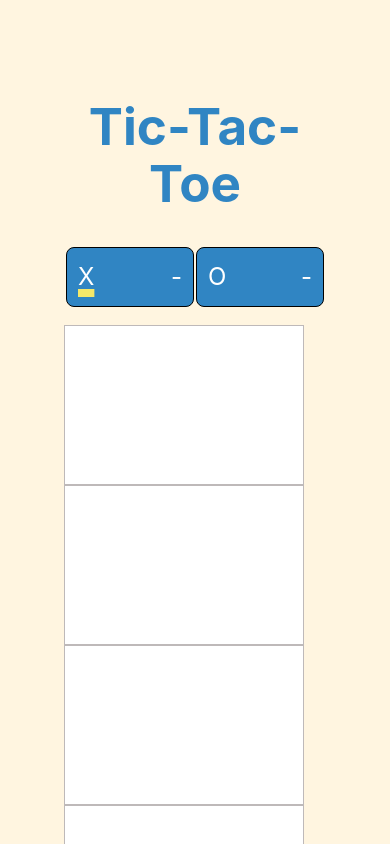
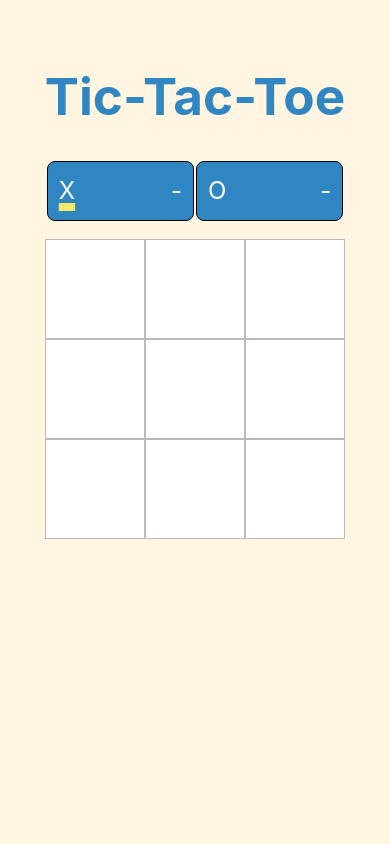
Before and after one commit to craigdavey306/tic-tac-toe, a React (Vite) app: page / in a window 390 px wide. Shown: the top 844 px of the page. Built offline with nearby package versions, Linux system fonts and the light colour scheme.

Commit message:
Fix mobile sizing issue

```diff
--- a/src/App.css
+++ b/src/App.css
@@ -9,7 +9,7 @@
 
 .gameboard__container {
   display: table;
-  padding: 2rem;
+  padding: 0.1rem;
   width: 100%;
   height: 100%;
 }
--- a/src/components/BoardSquare.css
+++ b/src/components/BoardSquare.css
@@ -1,8 +1,8 @@
 .board-square {
   background-color: #fff;
   color: #3085c3;
-  height: 10rem;
-  width: 15rem;
+  height: 100px;
+  width: 100px;
   float: left;
   text-align: center;
   font-size: 3rem;
--- a/src/components/GameBoard.tsx
+++ b/src/components/GameBoard.tsx
@@ -59,10 +59,8 @@ const GameBoard = () => {
         {generateBoardSquaresRow([6, 7, 8])}
       </div>
 
-      {winner && <GameOverDisplay message={`${winner} is the winner!`} />}
-      {!winner && gameOver && (
-        <GameOverDisplay message={'Game finished in a tie!'} />
-      )}
+      {winner && <GameOverDisplay message={`${winner} won!`} />}
+      {!winner && gameOver && <GameOverDisplay message={'Tied game!'} />}
       <div className="main-container__row">
         {gameOver && <ResetButton handleOnClick={handleResetGameOnClick} />}
       </div>
--- a/src/components/GameOverDisplay.css
+++ b/src/components/GameOverDisplay.css
@@ -6,7 +6,7 @@
 #winner-text {
   color: #3085c3;
   height: 100%;
-  width: 45rem;
+  width: 100%;
   margin: auto;
   float: left;
   text-align: center;
--- a/src/components/ResetButton.css
+++ b/src/components/ResetButton.css
@@ -3,7 +3,7 @@
   border: none;
   background: none;
   color: #3085c3;
-  font-size: 1.5rem;
+  font-size: 1rem;
   cursor: pointer;
   margin: 10px;
 }
```
Also changed, not shown: 1 other file (tests, documents, lock files or other folders).
